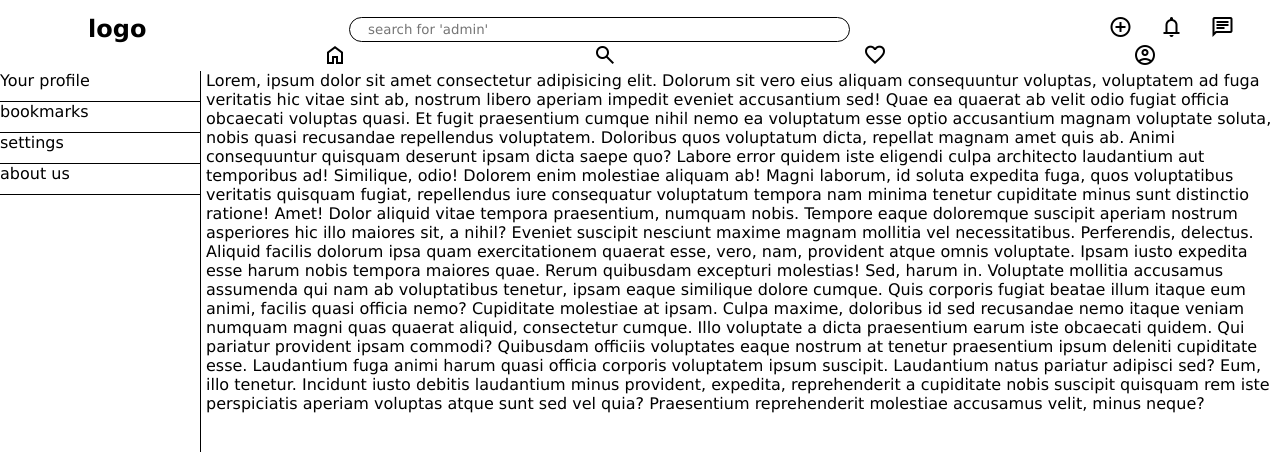
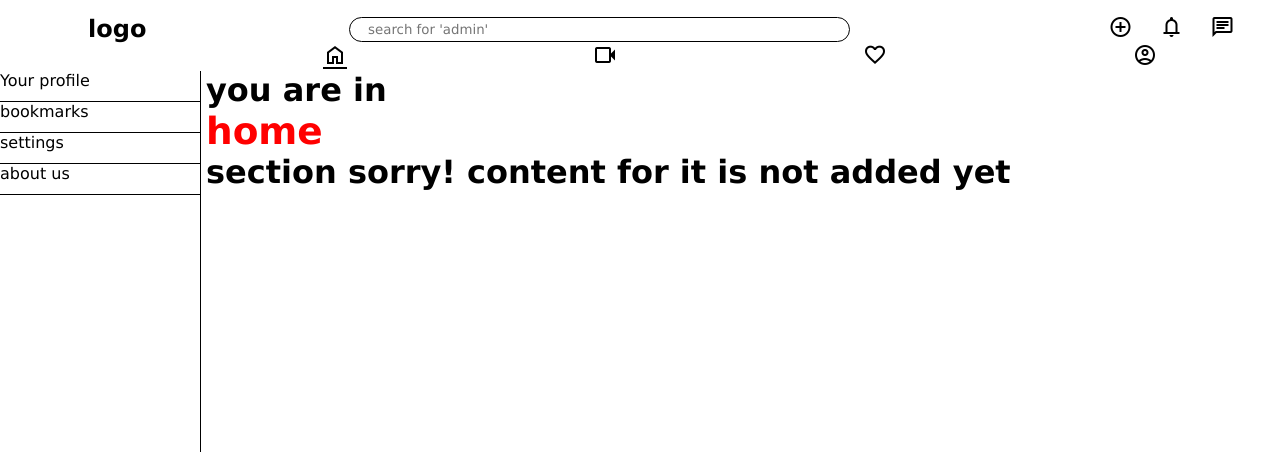
Before and after one commit to farhanmmb2004/PicBook, a React (Vite) app: page / in a window 1280 px wide. Shown: the top 452 px of the page. Built offline with nearby package versions, Linux system fonts and the light colour scheme.

Commit message:
adding select feature in navigation bar

```diff
--- a/src/App.jsx
+++ b/src/App.jsx
@@ -1,8 +1,10 @@
-import './App.css'
+// import './App.css'
 import Header from './header';
 import Navigation from './navigationBar';
 import Menu from './menu';
+import { MediaProvider} from './context/context';
 import { useState,useEffect } from 'react';
+import Content from './content';
 
 function App() {
   const [isMobile, setIsMobile] = useState(window.innerWidth < 500);
@@ -20,27 +22,18 @@ function App() {
   }, []);
 return (
     <>
+    <MediaProvider>
     <div className="head">
-    <Header/>
+    <Header />
     <Navigation />
     </div>
     <main>
     {
      !isMobile&&(<Menu/>)
     }
-    <div className="content">
-     Lorem, ipsum dolor sit amet consectetur adipisicing elit. Dolorum sit vero eius aliquam consequuntur voluptas, voluptatem ad fuga veritatis hic vitae sint ab, nostrum libero aperiam impedit eveniet accusantium sed!
-     Quae ea quaerat ab velit odio fugiat officia obcaecati voluptas quasi. Et fugit praesentium cumque nihil nemo ea voluptatum esse optio accusantium magnam voluptate soluta, nobis quasi recusandae repellendus voluptatem.
-     Doloribus quos voluptatum dicta, repellat magnam amet quis ab. Animi consequuntur quisquam deserunt ipsam dicta saepe quo? Labore error quidem iste eligendi culpa architecto laudantium aut temporibus ad! Similique, odio!
-     Dolorem enim molestiae aliquam ab! Magni laborum, id soluta expedita fuga, quos voluptatibus veritatis quisquam fugiat, repellendus iure consequatur voluptatum tempora nam minima tenetur cupiditate minus sunt distinctio ratione! Amet!
-     Dolor aliquid vitae tempora praesentium, numquam nobis. Tempore eaque doloremque suscipit aperiam nostrum asperiores hic illo maiores sit, a nihil? Eveniet suscipit nesciunt maxime magnam mollitia vel necessitatibus. Perferendis, delectus.
-     Aliquid facilis dolorum ipsa quam exercitationem quaerat esse, vero, nam, provident atque omnis voluptate. Ipsam iusto expedita esse harum nobis tempora maiores quae. Rerum quibusdam excepturi molestias! Sed, harum in.
-     Voluptate mollitia accusamus assumenda qui nam ab voluptatibus tenetur, ipsam eaque similique dolore cumque. Quis corporis fugiat beatae illum itaque eum animi, facilis quasi officia nemo? Cupiditate molestiae at ipsam.
-     Culpa maxime, doloribus id sed recusandae nemo itaque veniam numquam magni quas quaerat aliquid, consectetur cumque. Illo voluptate a dicta praesentium earum iste obcaecati quidem. Qui pariatur provident ipsam commodi?
-     Quibusdam officiis voluptates eaque nostrum at tenetur praesentium ipsum deleniti cupiditate esse. Laudantium fuga animi harum quasi officia corporis voluptatem ipsum suscipit. Laudantium natus pariatur adipisci sed? Eum, illo tenetur.
-     Incidunt iusto debitis laudantium minus provident, expedita, reprehenderit a cupiditate nobis suscipit quisquam rem iste perspiciatis aperiam voluptas atque sunt sed vel quia? Praesentium reprehenderit molestiae accusamus velit, minus neque?
-    </div>
+    <Content/>
     </main>
+    </MediaProvider>
     </>
   )
 }
--- /dev/null
+++ b/src/content.jsx
@@ -0,0 +1,11 @@
+import { useContext } from "react";
+import { MediaContext } from "./context/context";
+import './style.css';
+export default function Content(){
+let{option}=useContext(MediaContext);
+return(
+<div className=".content">
+    <h1 >you are in <h3 style={{color:"red"}}>{option}</h3> section sorry! content for it is not added yet</h1>
+    </div>
+);
+}
--- /dev/null
+++ b/src/context/context.jsx
@@ -0,0 +1,14 @@
+// ThemeContext.js
+import React, { createContext, useState } from 'react';
+
+export const MediaContext = createContext();
+
+export const MediaProvider = ({ children }) => {
+  const [option, setOption] = useState("home");
+return (
+    <MediaContext.Provider value={{option, setOption}}>
+      {children}
+    </MediaContext.Provider>
+  );
+};
+// export {MediaContext,MediaProvider}
--- a/src/header.jsx
+++ b/src/header.jsx
@@ -1,25 +1,27 @@
 import "./style.css";
+import React, { useContext } from 'react';
 export default function Header(){
 return(
     <header>
-    <span className="material-symbols-outlined menu">
+    <span className="material-symbols-outlined menu" >
 menu
 </span>
 <h2 className="logo">logo</h2>
 <div className="search"><input type="text" placeholder="  search for 'admin'" /></div>
 <div className="headicon">
-<div><span class="material-symbols-outlined">
+<div><span className="material-symbols-outlined">
 add_circle
 </span></div>
 <div className="notification">
-<span class="material-symbols-outlined">
+<span className="material-symbols-outlined">
 notifications
 </span>
 </div>
-<div className="messege"><span class="material-symbols-outlined">
+<div className="messege"><span className="material-symbols-outlined">
 chat
 </span></div>
 </div>
     </header>
 );
 }
+// {`material-symbols-outlined menu ${isMobile&&"rotate"}`}
--- a/src/navigationBar.jsx
+++ b/src/navigationBar.jsx
@@ -1,16 +1,48 @@
-import './style.css'
-export default function Navigation(){
-    return (<div className="nav">
-    <div id='options'><span class="material-symbols-outlined">home
-</span></div>
-    <div  id='options'><span class="material-symbols-outlined">
-search
-</span></div>
-    <div  id='options'><span class="material-symbols-outlined">
-favorite
-</span></div>
-<div id='options'><span class="material-symbols-outlined">
-account_circle
-</span></div>
-    </div>);
+import './style.css';
+import { useContext } from 'react';
+import { MediaContext } from './context/context';
+import React, { useState } from 'react';
+
+export default function Navigation() {
+    const { option, setOption } = useContext(MediaContext);
+
+  return (
+    <div className='nav'>
+      <div id='options' onClick={() => setOption('home')}>
+        <span
+          className="material-symbols-outlined"
+          id={option === 'home' ? 'selected' : undefined}
+        >
+          home
+        </span>
+      </div>
+
+      <div id='options' onClick={() => setOption('videocam')}>
+        <span
+          className="material-symbols-outlined"
+          id={option === 'videocam' ? 'selected' : undefined}
+        >
+          videocam
+        </span>
+      </div>
+
+      <div id='options' onClick={() => setOption('favorite')}>
+        <span
+          className="material-symbols-outlined"
+          id={option === 'favorite' ? 'selected' : undefined}
+        >
+          favorite
+        </span>
+      </div>
+
+      <div id='options' onClick={() => setOption('account_circle')}>
+        <span
+          className="material-symbols-outlined"
+          id={option === 'account_circle' ? 'selected' : undefined}
+        >
+          account_circle
+        </span>
+      </div>
+    </div>
+  );
 }
--- a/src/style.css
+++ b/src/style.css
@@ -72,6 +72,9 @@
    header,.nav span:hover{
     cursor: pointer;
    }
-   .content{
-    overflow:scroll;
+   #selected{
+    /* color: aliceblue;
+    background-color: black;
+    border-radius: 25px; */
+    border-bottom: 2px solid black;
    }
```
Also changed, not shown: src/App.css (deleted).
